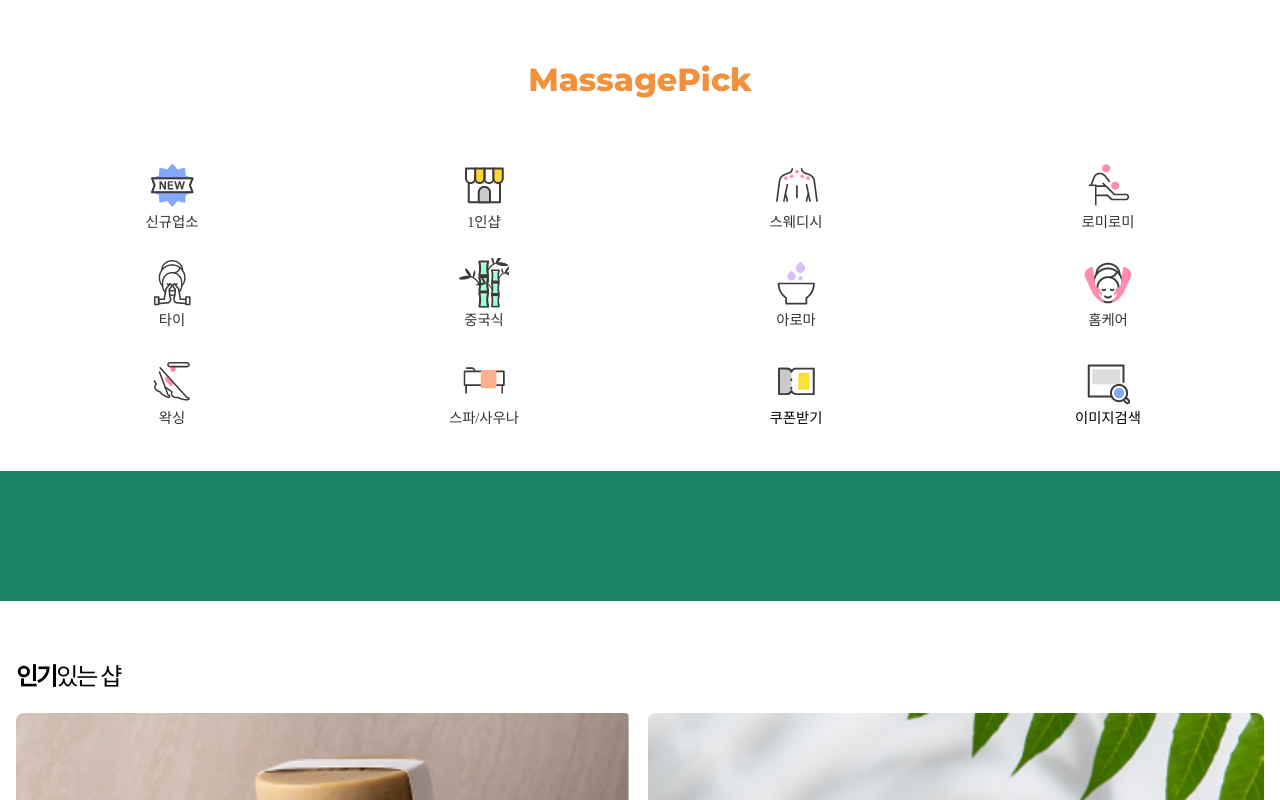
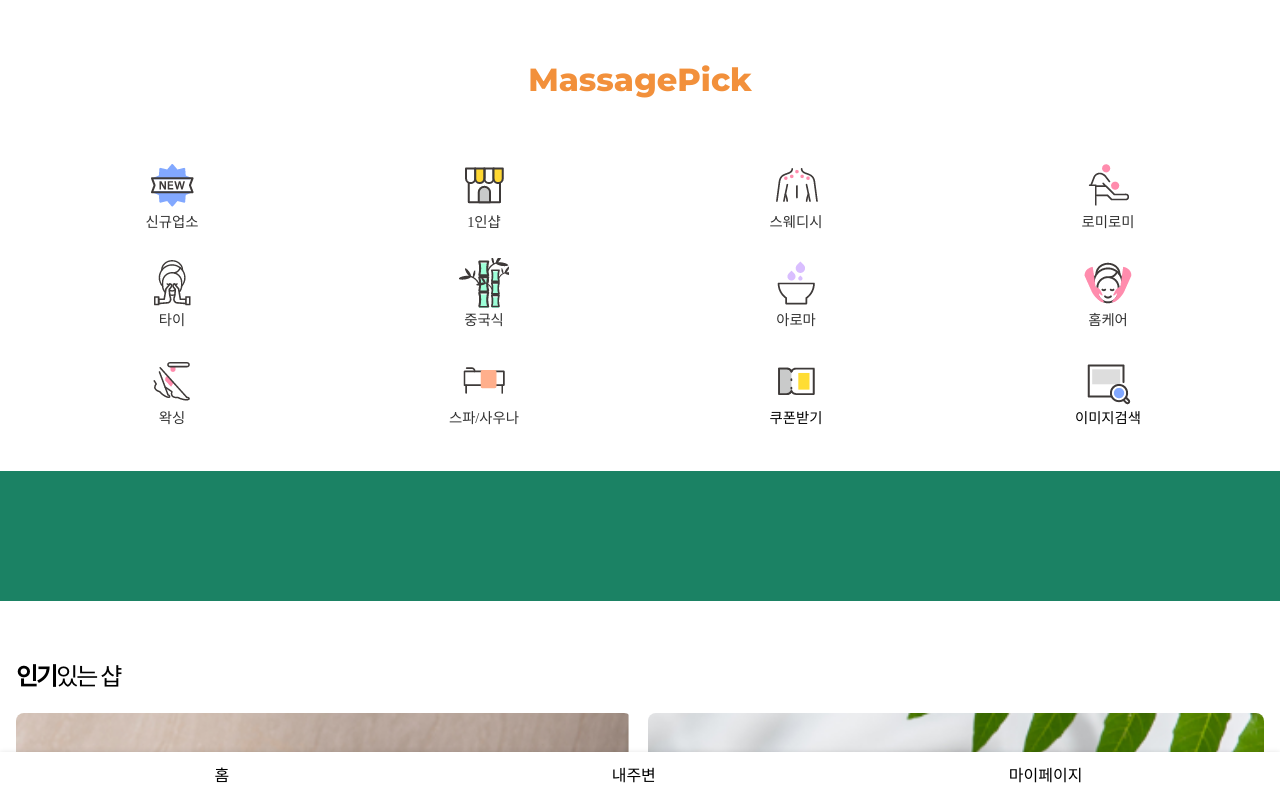
Before and after one commit to yi-jeong/massage-pick, a React (Create React App) app: page / in a window 1280 px wide. Shown: the top 800 px of the page. Built offline with nearby package versions, Linux system fonts and the light colour scheme.

Commit message:
detail interface 추가

```diff
--- /dev/null
+++ b/src/component/BottomFixed.tsx
@@ -0,0 +1,50 @@
+import React from "react";
+import styled from "styled-components";
+
+const BottomWrap = styled.div`
+    position:fixed;
+    bottom:0;
+    padding:1rem 0;
+    z-index:2;
+    width:100%;
+    background:#fff;
+    box-shadow: 0 0 5px 0px rgb(0, 0, 0, 0.1);
+`
+
+const BottomFixedWrap = styled.div`
+    padding:0 1rem;
+`
+
+const BottomFixedMenuWrap = styled.ul`
+    display:flex;
+`
+
+const BottomFixedMenu = styled.li`
+    width:33%;
+    text-align:center;
+`
+
+function BottomFixed(){
+    return(
+        <BottomWrap>
+            <BottomFixedWrap>
+                <BottomFixedMenuWrap>
+                    <BottomFixedMenu>
+                        <span className="icon"></span>
+                        홈
+                    </BottomFixedMenu>
+                    <BottomFixedMenu>
+                        <span className="icon"></span>
+                        내주변
+                    </BottomFixedMenu>
+                    <BottomFixedMenu>
+                        <span className="icon"></span>
+                        마이페이지
+                    </BottomFixedMenu>
+                </BottomFixedMenuWrap>
+            </BottomFixedWrap>
+        </BottomWrap>
+    )
+}
+
+export default BottomFixed;
--- a/src/component/DetailBoxMenu.tsx
+++ b/src/component/DetailBoxMenu.tsx
@@ -25,7 +25,12 @@
     }
 `
 
-function DetailBoxMenu(props:any){
+interface Menu{
+    menuCode: number;
+    getData:(n:number)=>void;
+}
+
+function DetailBoxMenu(props:Menu){
 
     const On = true;
     const Off = false;
--- a/src/component/SearchItem.tsx
+++ b/src/component/SearchItem.tsx
@@ -1,5 +1,5 @@
-import React from "react";
-import styled from "styled-components";
+import React,{ useState } from "react";
+import styled, { css } from "styled-components";
 import itemimg01 from "../assets/img/item-img-01.png";
 import { Icon } from 'react-icons-kit'
 import {heart} from 'react-icons-kit/fa/heart'
@@ -32,7 +32,7 @@
     margin-right:1em;
 `
 
-const ItemInfo = styled.div`
+const ItemInfo = styled.div<{like:Boolean}>`
     h3{
         font-size:1.3em;
         font-weight:700;
@@ -58,14 +58,39 @@
         font-size:0.9em;
     }
     p span{
+        position:relative;
         display: flex;
         align-items: flex-end;
         font-family: 'Montserrat';
         margin-right:1em;
     }
+    p span .data{
+        padding-left:1.5em;
+    }
     i{
-        color:#666;
+        position:absolute;
         margin-right:0.3em;
+    }
+    ${props => props.like ?
+        css`
+            .like i{
+                color:#FF6A6A;
+                animation: clickmotion 1s linear 0s alternate;
+            }
+            @keyframes clickmotion{
+                0%{  }
+                30%{ top:3px; }
+                60%{ top:-5px; }
+                80%{ top:-5px; }
+                100%{ top:-2px; }
+            }
+        `
+        :
+        css`
+            i{
+                color:#333;
+            }
+        `
     }
     display:grid;
     align-content: space-between;
@@ -73,6 +98,9 @@
 `
 
 function SearchItem(){
+
+    const [like, setLike] = useState<Boolean>(true);
+
     return(
         <SearchItemWrap>
             <Container>
@@ -82,7 +110,7 @@
 
                     <SearchItemBox>
                         <ItemThumb><img src={itemimg01} /></ItemThumb>
-                        <ItemInfo>
+                        <ItemInfo like={like}>
                             <ul>
                                 <li><h3>마사지샵 상호명</h3></li>
                                 <li className="road">04520 서울시 중구 세종대로 124</li>
@@ -91,8 +119,8 @@
                                 <li className="price">코스 <span>20,000~</span></li>
                                 <li>
                                 <p>
-                                    <span><Icon size={16} icon={commentO} /> 1524</span>
-                                    <span><Icon size={16} icon={heart} /> 252</span>
+                                    <span className="comment"><Icon size={16} icon={commentO} /><span className="data">1524</span></span>
+                                    <span className="like" onClick={()=> setLike(!like)}><Icon size={16} icon={heart} /><span className="data">252</span></span>
                                 </p>
                                 </li>
                             </ul>
--- a/src/pages/MainPage.tsx
+++ b/src/pages/MainPage.tsx
@@ -5,6 +5,7 @@
 import MainNew from '../component/MainNew';
 import MainEvent from '../component/MainEvent';
 import Footer from '../component/Footer';
+import BottomFixed from '../component/BottomFixed';
 
 function MainPage() {
     return (
@@ -15,6 +16,7 @@
         <MainNew />
         <MainEvent />
         <Footer />
+        <BottomFixed />
       </>
     );
   }
```
